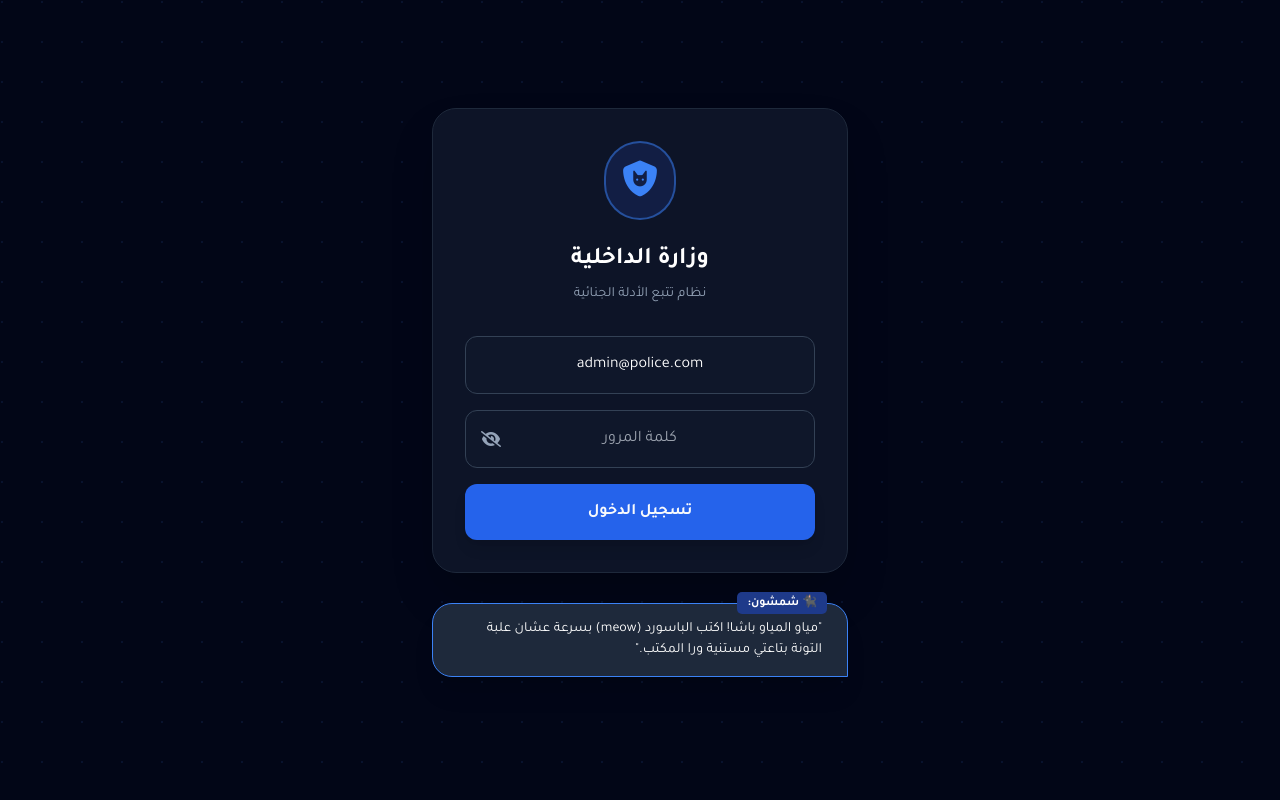
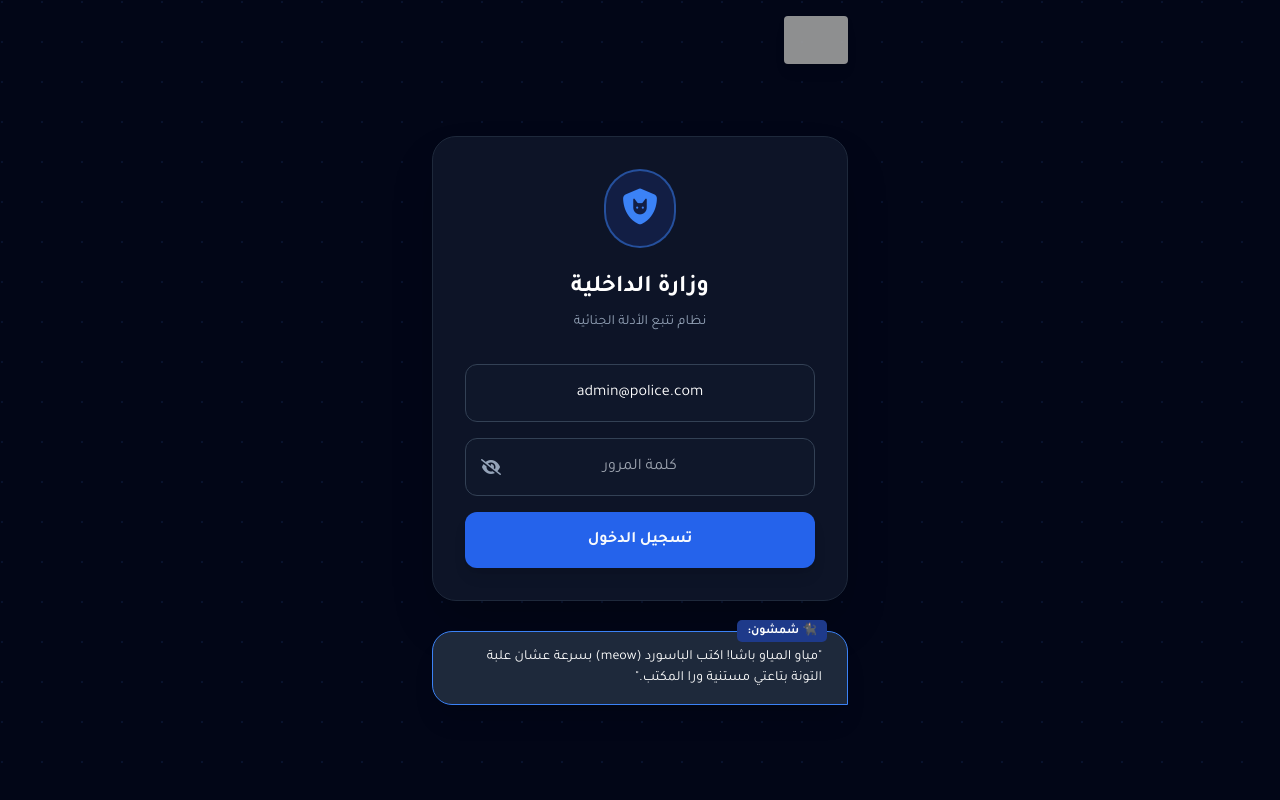
Before and after one commit to Ahmedbtw0/blood-moon, a plain HTML site: page index.html in a window 1280 px wide. Drawn offline with nearby package versions, Linux system fonts and the light colour scheme; grey boxes are pictures that could not be loaded.

Commit message:
Update index.html

```diff
--- a/index.html
+++ b/index.html
@@ -107,6 +107,11 @@
 <body class="antialiased bg-tech" id="main-body">
 
     <div class="min-h-screen max-w-md mx-auto relative flex flex-col p-4" id="app-container">
+
+        <!-- إضافة اللوجو أعلى اليمين -->
+        <div class="w-full flex mb-2">
+            <img src="https://i.ibb.co/j9LL5WJL/3.png" alt="Durak Logo" class="w-16 h-auto opacity-90 rounded drop-shadow-lg">
+        </div>
 
         <div id="screen-login" class="flex-1 flex flex-col justify-center items-center fade-in">
             <div class="glass-panel p-8 w-full shadow-2xl text-center">
```
